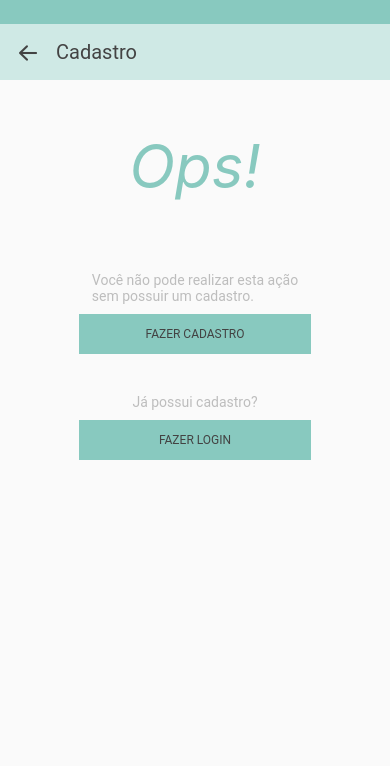
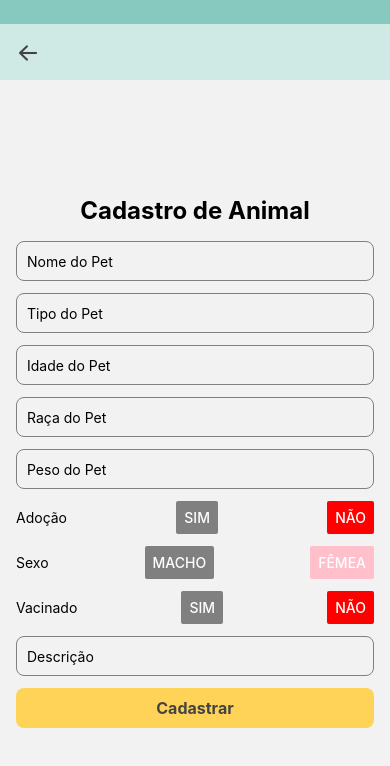
Before and after one commit to oseias-romeiro/MeauApp, a React Native app in the folder DevAppProject/: screen /CadastroAnimal in a window 390 px wide. Shown: the top 766 px of the page. Built offline with nearby package versions, Linux system fonts and the light colour scheme.

Commit message:
feat: adição dashboard e implementação cadastro animal

```diff
--- a/DevAppProject/App.js
+++ b/DevAppProject/App.js
@@ -9,6 +9,8 @@ import LoginScreen from "./src/screens/Login.js";
 import VisualizacaoPerfil from "./src/screens/VisualizacaoPerfil.js";
 import CadastroForm from "./src/screens/CadastroForm.js";
 import EditarPerfil from "./src/screens/EditarPerfil.js";
+import Dashboard from "./src/screens/Dashboard";
+import CadastroAnimal from "./src/screens/CadastroAnimal";
 import { AuthProvider } from "./src/config/auth.js"
 
 const Stack = createNativeStackNavigator();
@@ -51,6 +53,8 @@ export default function App() {
           <Stack.Screen name="Cadastro" component={CadastroTela} />
           <Stack.Screen name="CadastroForm" component={CadastroFormTela} />
           <Stack.Screen name="Login" component={LoginTela} />
+          <Stack.Screen name="Dashboard" component={Dashboard} />
+          <Stack.Screen name="CadastroAnimal" component={CadastroAnimal} />
           <Stack.Screen name="EditarPerfil" component={EditarPerfil} />
           <Stack.Screen name="VisualizacaoPerfil" component={VisualizacaoPerfil} />
         </Stack.Navigator>
--- /dev/null
+++ b/DevAppProject/src/screens/CadastroAnimal.js
@@ -0,0 +1,186 @@
+import React from "react";
+import {
+  View,
+  Text,
+  TextInput,
+  TouchableOpacity,
+  StyleSheet,
+  Button,
+} from "react-native";
+
+import { useState } from "react";
+import Header from "../components/Header";
+import config from "../config/index";
+import { addDoc, collection } from "firebase/firestore";
+import { Alert } from "react-native";
+
+const CadastroPetForm = ({ navigation }) => {
+  const [nomePet, setNomePet] = useState("");
+  const [tipo, setTipo] = useState("");
+  const [idade, setIdade] = useState("");
+  const [raca, setRaca] = useState("");
+  const [adocao, setAdocao] = useState(false);
+  const [vacinado, setVacinado] = useState(false);
+  const [peso, setPeso] = useState("");
+  const [descricao, setDescricao] = useState("");
+  const [sexo, setSexo] = useState(false);
+
+  const handleCadastro = async () => {
+    const animalData = {
+      nomePet: nomePet,
+      tipo: tipo,
+      idade: idade,
+      raca: raca,
+      adocao: adocao,
+      vacinado: vacinado,
+      peso: peso,
+      descricao: descricao,
+      sexo: sexo,
+    };
+    try {
+      addDoc(collection(config.db, "animais"), animalData);
+      Alert.alert("Animal criado com sucesso!");
+      navigation.navigate("Dashboard");
+    }
+    catch(e) {
+      console.error("Erro ao cadastrar animal:", error);
+      Alert.alert("Falha ao cadastrar o animal!");
+    }
+  };
+
+  return (
+    <>
+      <Header style={{ backgroundColor: "#ffd358" }} />
+      <View style={styles.container}>
+        <Text style={styles.title}>Cadastro de Animal</Text>
+        <TextInput
+          placeholder="Nome do Pet"
+          style={styles.input}
+          value={nomePet}
+          onChangeText={(text) => setNomePet(text)}
+        />
+        <TextInput
+          placeholder="Tipo do Pet"
+          style={styles.input}
+          value={tipo}
+          onChangeText={(text) => setTipo(text)}
+        />
+        <TextInput
+          placeholder="Idade do Pet"
+          style={styles.input}
+          value={idade}
+          onChangeText={(text) => setIdade(text)}
+        />
+        <TextInput
+          placeholder="Raça do Pet"
+          style={styles.input}
+          value={raca}
+          onChangeText={(text) => setRaca(text)}
+        />
+        <TextInput
+          placeholder="Peso do Pet"
+          style={styles.input}
+          value={peso}
+          onChangeText={(text) => setPeso(text)}
+        />
+        <View style={styles.buttonContainer}>
+          <Text>Adoção</Text>
+          <Button
+            title="Sim"
+            onPress={() => setAdocao(true)}
+            color={adocao ? "green" : "gray"}
+          />
+          <Button
+            title="Não"
+            onPress={() => setAdocao(false)}
+            color={!adocao ? "red" : "gray"}
+          />
+        </View>
+        <View style={styles.buttonContainer}>
+          <Text>Sexo</Text>
+          <Button
+            title="Macho"
+            onPress={() => setSexo(true)}
+            color={sexo ? "blue" : "gray"}
+          />
+          <Button
+            title="Fêmea"
+            onPress={() => setSexo(false)}
+            color={!sexo ? "pink" : "gray"}
+          />
+        </View>
+
+        <View style={styles.buttonContainer}>
+          <Text>Vacinado</Text>
+          <Button
+            title="Sim"
+            onPress={() => setVacinado(true)}
+            color={vacinado ? "green" : "gray"}
+          />
+          <Button
+            title="Não"
+            onPress={() => setVacinado(false)}
+            color={!vacinado ? "red" : "gray"}
+          />
+        </View>
+
+        <TextInput
+          placeholder="Descrição"
+          style={styles.input}
+          value={descricao}
+          onChangeText={(text) => setDescricao(text)}
+        />
+        <TouchableOpacity
+          style={[styles.button, { backgroundColor: "#ffd358" }]}
+          onPress={handleCadastro}
+        >
+          <Text style={styles.buttonText}>Cadastrar</Text>
+        </TouchableOpacity>
+      </View>
+    </>
+  );
+};
+
+const styles = StyleSheet.create({
+  container: {
+    flex: 1,
+    justifyContent: "center",
+    alignItems: "center",
+    padding: 16,
+  },
+  title: {
+    fontSize: 24,
+    fontWeight: "bold",
+    marginBottom: 16,
+  },
+  input: {
+    width: "100%",
+    height: 40,
+    borderColor: "gray",
+    borderWidth: 1,
+    borderRadius: 8,
+    paddingHorizontal: 10,
+    marginBottom: 12,
+  },
+  button: {
+    width: "100%",
+    height: 40,
+    borderRadius: 8,
+    justifyContent: "center",
+    alignItems: "center",
+  },
+  buttonText: {
+    color: "#434343",
+    fontSize: 16,
+    fontWeight: "bold",
+  },
+  buttonContainer: {
+    flexDirection: "row",
+    alignItems: "center",
+    justifyContent: "space-between",
+    width: "100%",
+    marginBottom: 12,
+  },
+});
+
+export default CadastroPetForm;
--- /dev/null
+++ b/DevAppProject/src/screens/Dashboard.js
@@ -0,0 +1,50 @@
+import React from "react";
+import { View, Text, Button, StyleSheet } from "react-native";
+import Header from "../components/Header";
+import EntrarButton from "../components/CustomButton";
+
+const Dashboard = ({ navigation }) => {
+  const navigateToCadastroAnimal = () => {
+    navigation.navigate("CadastroAnimal");
+  };
+
+  const navigateToVisualizacaoPerfil = () => {
+    navigation.navigate("VisualizacaoPerfil");
+  };
+
+  const navigateToCadastroForm = () => {
+    navigation.navigate("CadastroForm");
+  };
+
+  const navigateToEditarPerfil = () => {
+    navigation.navigate("EditarPerfil");
+  };
+
+  return (
+    <><Header> </Header><View style={styles.container}>
+      <Text style={styles.heading}>Dashboard</Text>
+      <EntrarButton title="Cadastrar Animal" onPress={navigateToCadastroAnimal} style={styles.button} />
+      <EntrarButton title="Visualizar Perfil" onPress={navigateToVisualizacaoPerfil} style={styles.button} />
+      <EntrarButton title="Cadastrar um Usuário" onPress={navigateToCadastroForm} style={styles.button} />
+      <EntrarButton title="Editar Perfil" onPress={navigateToEditarPerfil} style={styles.button} />
+    </View></>
+  );
+};
+
+const styles = StyleSheet.create({
+  container: {
+    flex: 1,
+    alignItems: "center",
+    justifyContent: "center",
+  },
+  heading: {
+    fontSize: 24,
+    fontWeight: "bold",
+    marginBottom: 20,
+  },
+  button: {
+    marginBottom: 10, // Adiciona espaçamento inferior de 10 unidades entre os botões
+  },
+});
+
+export default Dashboard;
--- a/DevAppProject/src/screens/Login.js
+++ b/DevAppProject/src/screens/Login.js
@@ -16,7 +16,7 @@ const LoginScreen = ({ navigation }) => {
         login(email, password)
             .then((response)=>{
                 if (response) {
-                    navigation.navigate('VisualizacaoPerfil');
+                    navigation.navigate('Dashboard');
                 }
             })
         ;
```
